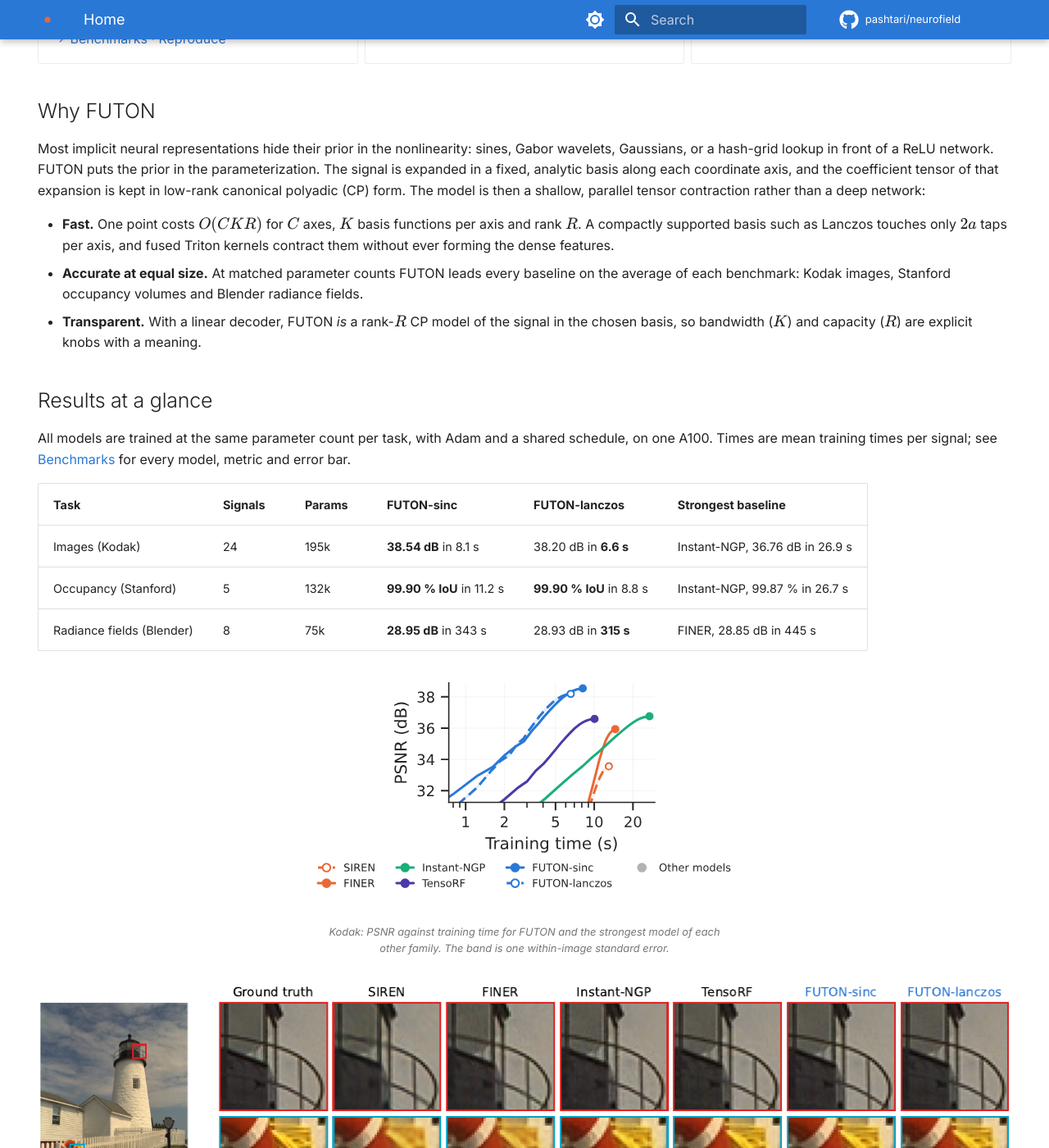
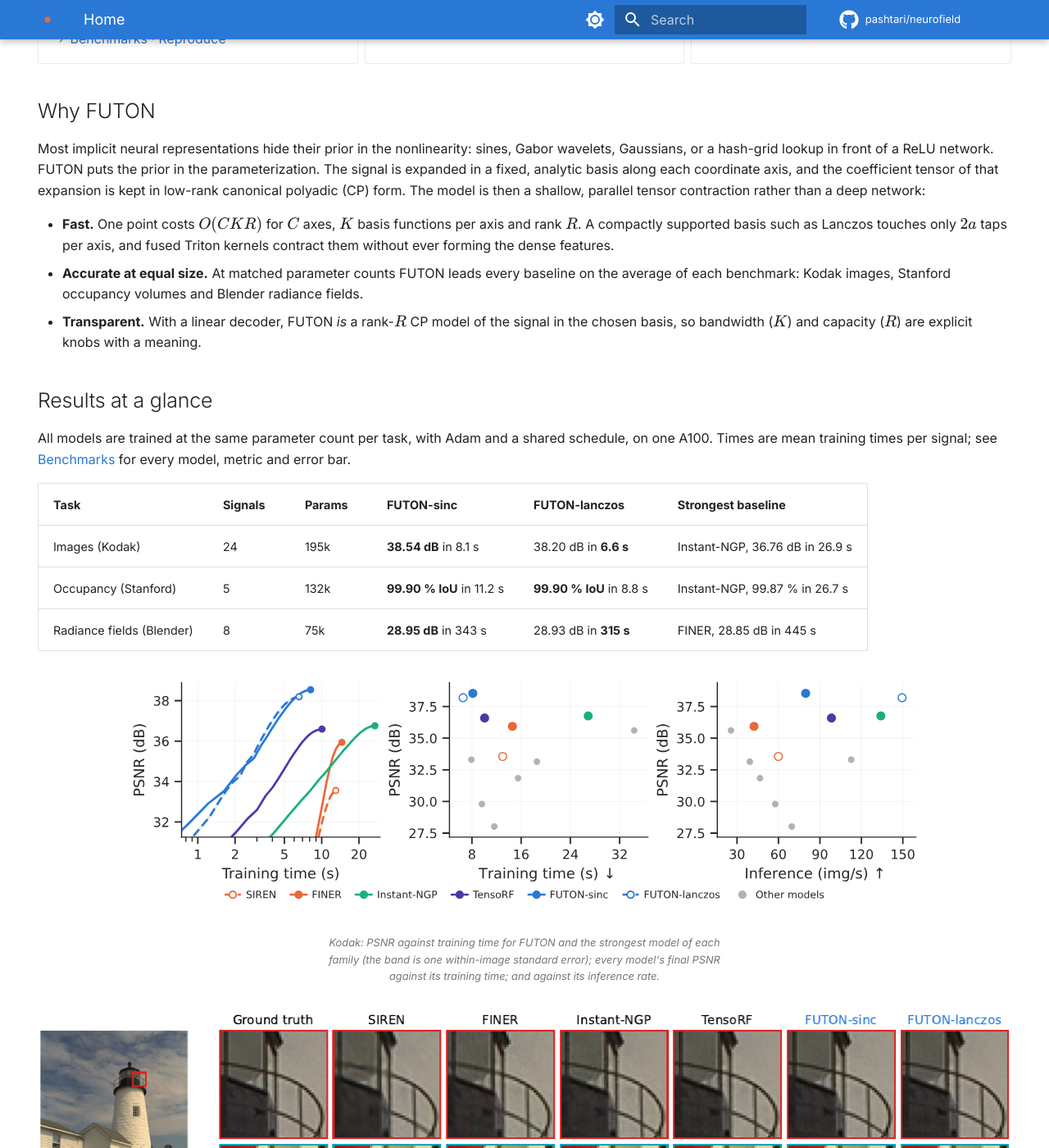
Before and after one commit to pashtari/neurofield, an MkDocs documentation site: the page built from docs/index.md, in a window 1280 px wide and 1400 px high, scrolled down 1221 px. Shown: the whole window at 82% size. Built offline with MkDocs 1.6.1 and Material for MkDocs 9.7.7, drawn with Linux system fonts in a browser that asks for light colours; comment, search, counter and statistics services are not loaded.

Commit message:
Add the trade-off and throughput plots to the README
One figure per task shows the convergence, the training-time trade-off
and the throughput side by side with a single shared legend; the README
and the benchmarks page use them in place of the separate plots.

```diff
--- a/docs/index.md
+++ b/docs/index.md
@@ -99,8 +99,8 @@ All models are trained at the same parameter count per task, with Adam and a sha
 | Radiance fields (Blender) | 8 | 75k | **28.95 dB** in 343 s | 28.93 dB in **315 s** | FINER, 28.85 dB in 445 s |
 
 <figure markdown="span">
-  ![Kodak convergence](assets/convergence_image.svg){ width="520" }
-  <figcaption>Kodak: PSNR against training time for FUTON and the strongest model of each other family. The band is one within-image standard error.</figcaption>
+  ![Kodak: convergence, training-time trade-off and throughput](assets/results_image.svg){ width="960" }
+  <figcaption>Kodak: PSNR against training time for FUTON and the strongest model of each family (the band is one within-image standard error); every model's final PSNR against its training time; and against its inference rate.</figcaption>
 </figure>
 
 <figure markdown="span">
```
Also changed, not shown: README.md (+4 -1 lines), docs/experiments/benchmarks.md (+6 -7 lines), docs/experiments/reproduce.md (+2 -2 lines), docs/assets/convergence_image.svg (deleted), docs/assets/convergence_nerf.svg (deleted), docs/assets/convergence_occupancy.svg (deleted), docs/assets/results_image.svg (added), docs/assets/results_nerf.svg (added), docs/assets/results_occupancy.svg (added), docs/assets/tradeoff_image.svg (deleted), docs/assets/tradeoff_nerf.svg (deleted), docs/assets/tradeoff_occupancy.svg (deleted), 1 other file.
